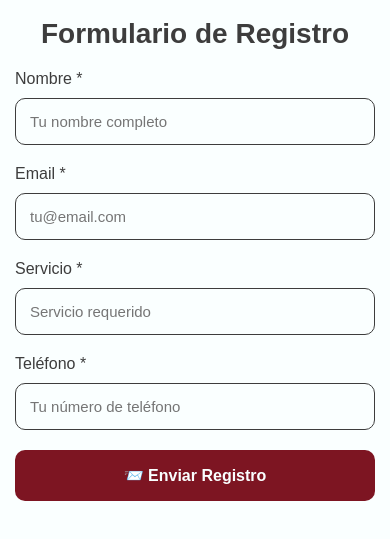
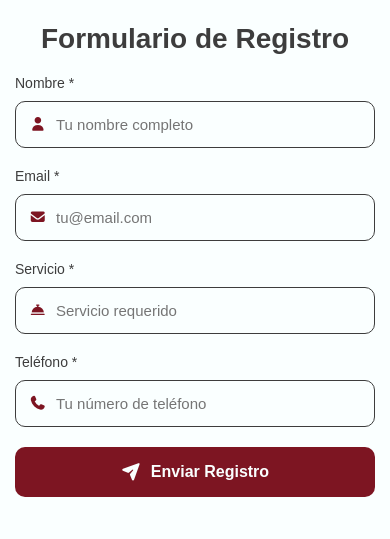
Before and after one commit to 219WD/formAlbiero, a React (Vite) app: page / in a window 390 px wide. Shown: the part 225-764 px from the top of the page. Built offline with nearby package versions, Linux system fonts and the light colour scheme; grey boxes are pictures that could not be loaded; a web font is replaced by a local one.

Commit message:
correcciones de ux ui

```diff
--- a/package.json
+++ b/package.json
@@ -10,6 +10,7 @@
     "preview": "vite preview"
   },
   "dependencies": {
+    "@fortawesome/fontawesome-free": "^7.1.0",
     "react": "^19.2.0",
     "react-dom": "^19.2.0",
     "sweetalert2": "^11.26.3",
--- a/src/RegistroForm.css
+++ b/src/RegistroForm.css
@@ -38,18 +38,40 @@
 }
 
 .label {
-  display: block;
+  display: flex;
+  align-items: center;
   color: #3D3D3D;
   margin-bottom: 10px;
   font-family: "Bai Jamjuree", sans-serif;
   font-size: 16px;
   font-weight: 400;
+  gap: 8px;
+}
+
+.icon-label {
+  color: #7D1522;
+  width: 16px;
+  text-align: center;
+}
+
+.input-container {
+  position: relative;
+  display: flex;
+  align-items: center;
+}
+
+.input-icon {
+  position: absolute;
+  left: 16px;
+  color: #7D1522;
+  z-index: 2;
+  font-size: 16px;
 }
 
 .input {
   width: 100%;
   border: 1px solid #3D3D3D;
-  padding: 16px;
+  padding: 16px 16px 16px 45px;
   border-radius: 10px;
   background-color: #FAFFFF;
   color: #3D3D3D;
@@ -58,12 +80,23 @@
   font-weight: 400;
   box-sizing: border-box;
   min-height: 50px;
-  transition: border-color 0.3s ease;
+  transition: all 0.3s ease;
 }
 
 .input:focus {
   outline: none;
   border-color: #7D1522;
+  box-shadow: 0 0 0 2px rgba(125, 21, 34, 0.1);
+}
+
+.input:focus + .input-icon {
+  color: #7D1522;
+}
+
+.input:disabled {
+  background-color: #f8f9fa;
+  cursor: not-allowed;
+  opacity: 0.7;
 }
 
 .button {
@@ -82,7 +115,8 @@
   display: flex;
   align-items: center;
   justify-content: center;
-  transition: background-color 0.3s ease;
+  gap: 10px;
+  transition: all 0.3s ease;
 }
 
 .button:hover {
@@ -129,13 +163,26 @@
   }
 
   .input {
-    padding: 14px;
+    padding: 14px 14px 14px 40px;
     font-size: 15px;
+  }
+
+  .input-icon {
+    left: 14px;
+    font-size: 14px;
   }
 
   .button {
     padding: 16px;
     font-size: 16px;
+  }
+
+  .label {
+    font-size: 14px;
+  }
+
+  .icon-label {
+    font-size: 14px;
   }
 }
 
--- a/src/RegistroForm.jsx
+++ b/src/RegistroForm.jsx
@@ -1,6 +1,9 @@
 import React, { useState } from 'react';
 import Swal from 'sweetalert2';
 import './RegistroForm.css';
+
+// Importar CSS de Font Awesome
+import '@fortawesome/fontawesome-free/css/all.min.css';
 
 export default function RegistroForm() {
   const [formData, setFormData] = useState({
@@ -211,6 +214,8 @@ export default function RegistroForm() {
       <form onSubmit={handleSubmit}>
         <div className="form-group">
           <label htmlFor="nombre" className="label">Nombre *</label>
+          <div className="input-container">
+            <i className="fas fa-user input-icon"></i>
             <input
               id="nombre"
               type="text"
@@ -223,9 +228,12 @@ export default function RegistroForm() {
               disabled={loading}
             />
           </div>
+        </div>
 
         <div className="form-group">
           <label htmlFor="email" className="label">Email *</label>
+          <div className="input-container">
+            <i className="fas fa-envelope input-icon"></i>
             <input
               id="email"
               type="email"
@@ -238,9 +246,12 @@ export default function RegistroForm() {
               disabled={loading}
             />
           </div>
+        </div>
 
         <div className="form-group">
           <label htmlFor="servicio" className="label">Servicio *</label>
+          <div className="input-container">
+            <i className="fas fa-concierge-bell input-icon"></i>
             <input
               id="servicio"
               type="text"
@@ -253,9 +264,12 @@ export default function RegistroForm() {
               disabled={loading}
             />
           </div>
+        </div>
 
         <div className="form-group">
           <label htmlFor="telefono" className="label">Teléfono *</label>
+          <div className="input-container">
+            <i className="fas fa-phone input-icon"></i>
             <input
               id="telefono"
               type="tel"
@@ -268,13 +282,15 @@ export default function RegistroForm() {
               disabled={loading}
             />
           </div>
+        </div>
 
         <button
           type="submit"
           className={`button ${loading ? 'button-disabled' : ''}`}
           disabled={loading}
         >
-          {loading ? "⏳ Enviando..." : "📨 Enviar Registro"}
+          <i className={`fas ${loading ? 'fa-spinner fa-spin' : 'fa-paper-plane'}`}></i>
+          {loading ? " Enviando..." : " Enviar Registro"}
         </button>
       </form>
     </div>
```
Also changed, not shown: 1 other file (tests, documents, lock files or other folders). Lines whose indentation alone changed are shown as unchanged.
